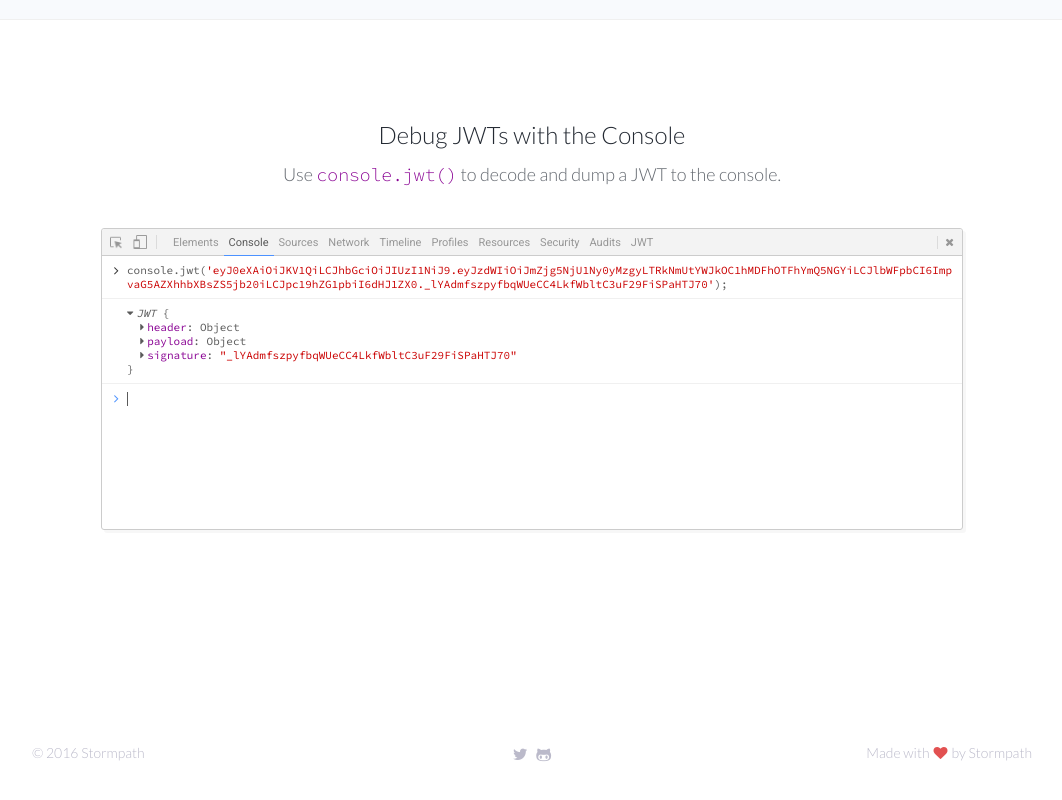
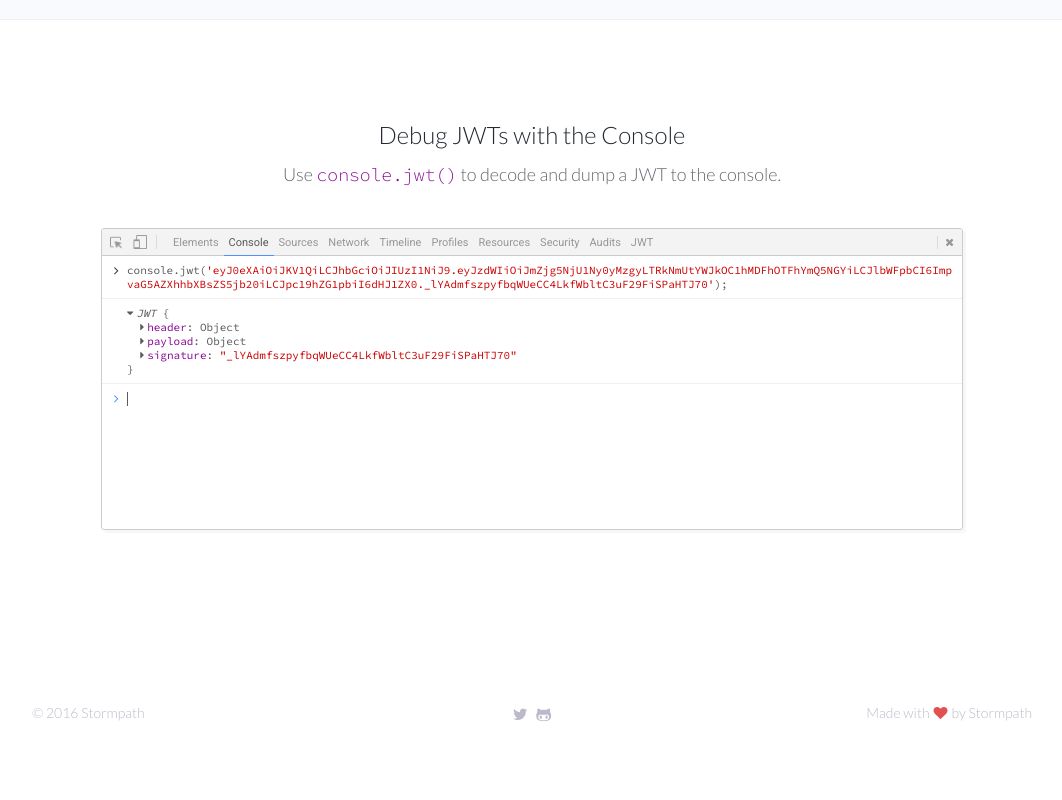
Before and after one commit to jdrew1303/jwt-inspector-website, a website: page src/index.html in a window 1280 px wide. Shown: the part 2116-2916 px from the top of the page, without its empty margins (108-1170 px from the left). After the commit the page ends 2886 px from the top, so only its background shows below. Drawn offline with Linux system fonts and the light colour scheme.

Commit message:
decrease footer padding

```diff
--- a/src/css/styles.css
+++ b/src/css/styles.css
@@ -94,7 +94,7 @@ section.section-bg {
 
 footer {
   padding-bottom: 60px;
-  padding-top: 100px;
+  padding-top: 60px;
   color: #BBBACA;
   font-size: 14px;
   font-weight: 300;
```
